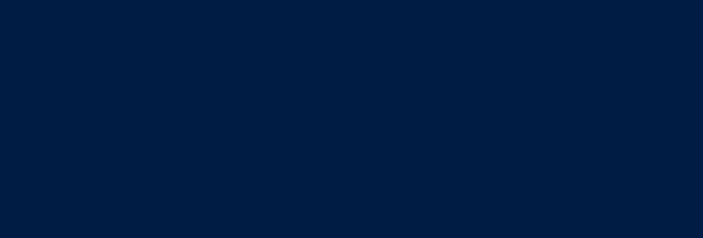
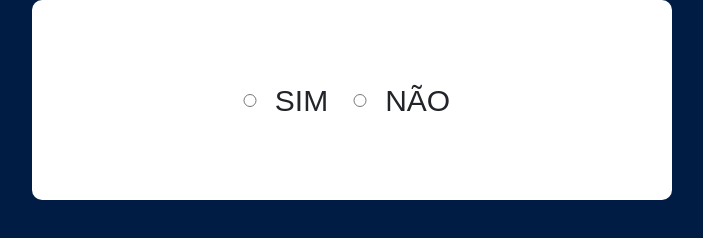
Before and after one commit to RitaSilva28/Calculadora-Sal-rio, a plain HTML site: page src/Solteiro/solteiro.html in a window 1280 px wide. Shown: the whole page, without its empty margins (288-991 px from the left). Drawn offline with nearby package versions, Linux system fonts and the light colour scheme.

Commit message:
added bootstrap checkboxes

```diff
--- a/src/Solteiro/solteiro.html
+++ b/src/Solteiro/solteiro.html
@@ -1,12 +1,43 @@
 <!DOCTYPE html>
 <html lang="en">
-<head>
-    <meta charset="UTF-8">
-    <meta name="viewport" content="width=device-width, initial-scale=1.0">
-    <link rel="stylesheet" href="solteiro.css">
-    <title>Calculadora Salário</title>
-</head>
-<body>
+	<head>
+		<meta charset="UTF-8" />
+        <meta name="viewport" content="width=device-width, initial-scale=1.0" />
+        <link rel="stylesheet" href="https://maxcdn.bootstrapcdn.com/bootstrap/4.0.0/css/bootstrap.min.css" integrity="sha384-Gn5384xqQ1aoWXA+058RXPxPg6fy4IWvTNh0E263XmFcJlSAwiGgFAW/dAiS6JXm" crossorigin="anonymous">
+        <link rel="stylesheet" href="solteiro.css" />
+        <script src="./solteiro.js" defer></script>
+		<title>Calculadora Salário</title>
+	</head>
+	<body>
+		<div id="questions-container">
+   <div class="form-check form-check-inline">
+  <input class="form-check-input" type="radio" name="inlineRadioOptions" id="inlineRadio1" value="Sim">
+  <label class="form-check-label" for="inlineRadio1">SIM</label>
+</div>
+<div class="form-check form-check-inline">
+  <input class="form-check-input" type="radio" name="inlineRadioOptions" id="inlineRadio2" value="Não">
+  <label class="form-check-label" for="inlineRadio2">NÃO</label>
+</div>
+<div class="form-check form-check-inline">
 
-</body>
+</div>
+        </div>
+				<!-- <div id="q-container-input-1">
+					<input type="checkbox" name="Sim" id="def-sim" value="Sim" />
+					<label for="def-sim">Sim</label>
+                </div>
+
+                <div id="q-container-input-2">
+                    <input type="checkbox" name="Não" id="def-nao" value="Não" />
+				<label for="def-nao">Não</label>
+                </div> -->
+
+			</form>
+        </div>
+
+        <script src="https://code.jquery.com/jquery-3.2.1.slim.min.js" integrity="sha384-KJ3o2DKtIkvYIK3UENzmM7KCkRr/rE9/Qpg6aAZGJwFDMVNA/GpGFF93hXpG5KkN" crossorigin="anonymous"></script>
+<script src="https://cdnjs.cloudflare.com/ajax/libs/popper.js/1.12.9/umd/popper.min.js" integrity="sha384-ApNbgh9B+Y1QKtv3Rn7W3mgPxhU9K/ScQsAP7hUibX39j7fakFPskvXusvfa0b4Q" crossorigin="anonymous"></script>
+<script src="https://maxcdn.bootstrapcdn.com/bootstrap/4.0.0/js/bootstrap.min.js" integrity="sha384-JZR6Spejh4U02d8jOt6vLEHfe/JQGiRRSQQxSfFWpi1MquVdAyjUar5+76PVCmYl" crossorigin="anonymous"></script>
+
+	</body>
 </html>
```
